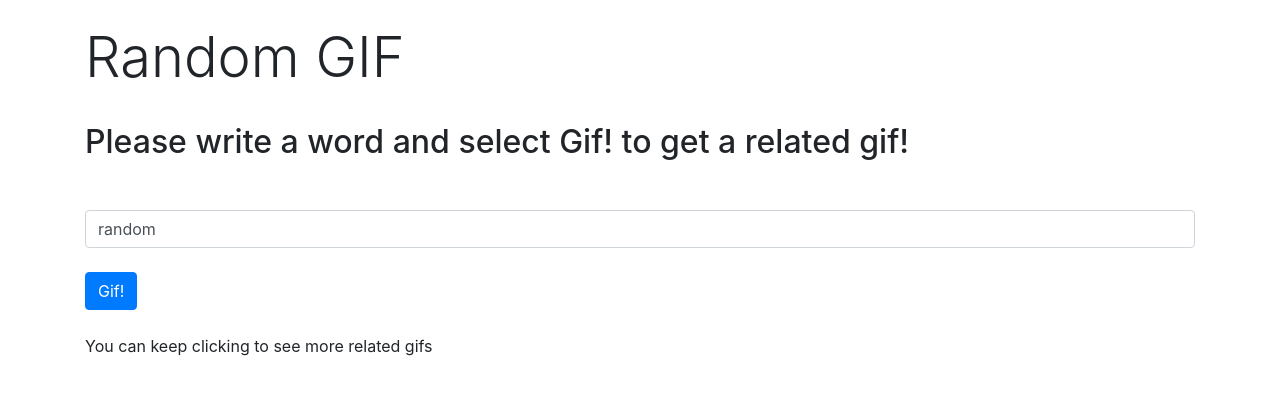
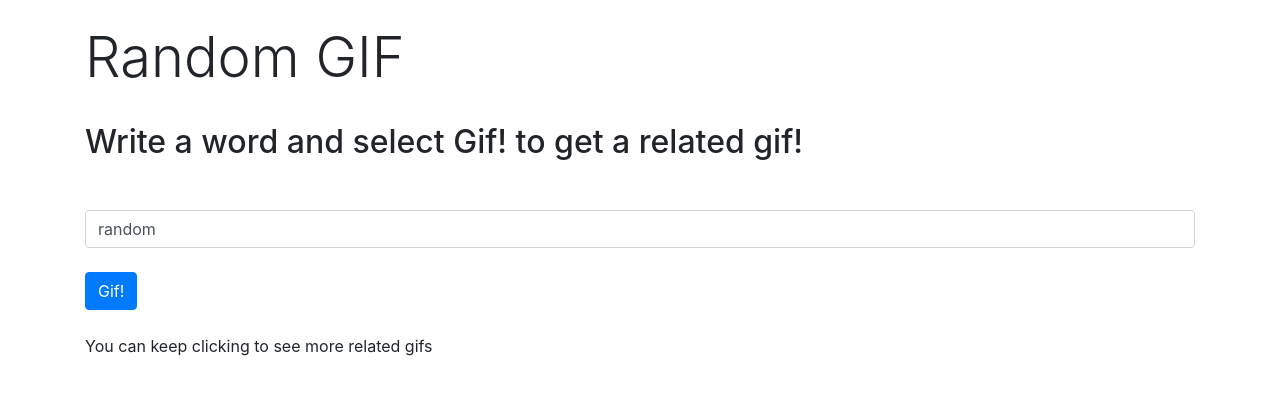
Before and after one commit to mleyva2018/giphy_app, a website: page public/index.html in a window 1280 px wide. Drawn offline with nearby package versions, Linux system fonts and the light colour scheme.

Commit message:
Removed a word from instructions

```diff
--- a/public/index.html
+++ b/public/index.html
@@ -12,7 +12,7 @@
 			<br>
 			<h1 class="display-4 mb-2">Random GIF</h1>
 			<br>
-			<h2 class="display-6 mb-4">Please write a word and select Gif! to get a related gif!</h2>
+			<h2 class="display-6 mb-4">Write a word and select Gif! to get a related gif!</h2>
 			<br>
 			<div class="form-group">
 				<form>
```
